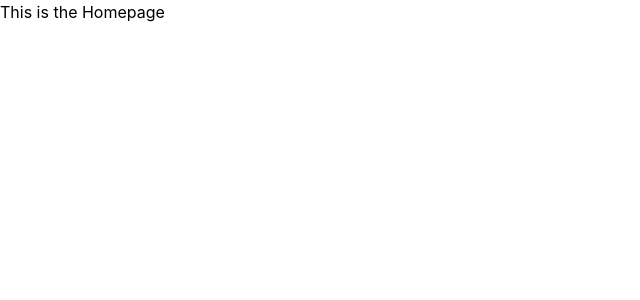
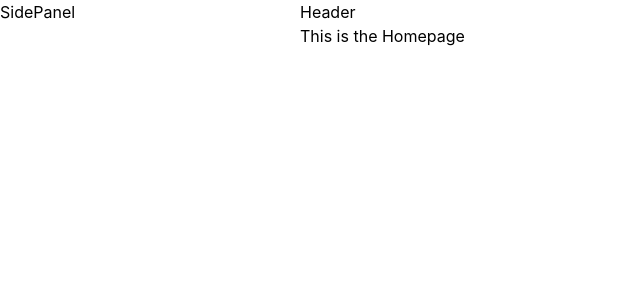
Before and after one commit to siddharth-stn/admin-panel, a React (Vite) app: page / in a window 1280 px wide. Shown: the top 300 px of the page, without its empty margins (0-640 px from the left). Built offline with nearby package versions, Linux system fonts and the light colour scheme.

Commit message:
adds the basic structure to the code

```diff
--- a/src/components/CommonLayout.jsx
+++ b/src/components/CommonLayout.jsx
@@ -1,10 +1,22 @@
 import { Outlet } from "react-router";
 import "../Styles/styles.css";
+import SidePanel from "./common/SidePanel";
+import Header from "./common/Header";
 
 export default function CommonLayout() {
   return (
-    <>
-      <Outlet />
-    </>
+    <div className="website-wrapper w-full h-screen grid grid-cols-[minmax(250px,300px)_1fr]">
+      <section className="side-panel-wrapper col-start-1">
+        <SidePanel />
+      </section>
+      <section className="main-content-wrapper col-start-2">
+        <div className="header-wrapper">
+          <Header />
+        </div>
+        <div className="outlet-wrapper h-full">
+          <Outlet />
+        </div>
+      </section>
+    </div>
   );
 }
--- /dev/null
+++ b/src/components/common/Header.jsx
@@ -0,0 +1,3 @@
+export default function Header() {
+  return <div>Header</div>;
+}
--- /dev/null
+++ b/src/components/common/SidePanel.jsx
@@ -0,0 +1,3 @@
+export default function SidePanel() {
+  return <div>SidePanel</div>;
+}
```
